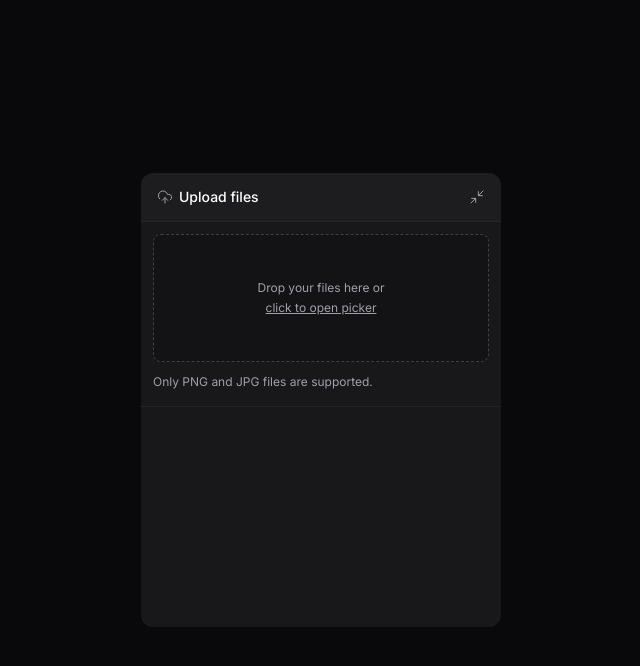
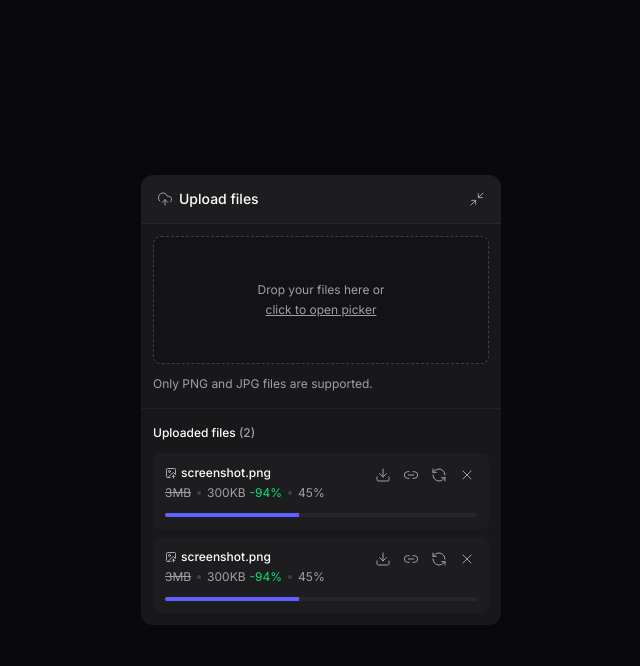
Before and after one commit to AurinoJunior/upload-widget-web, a React (Vite) app: page / in a window 1280 px wide. Both pictures are taken after a click on the button "Upload files". Shown: the top 666 px of the page, without its empty margins (319-959 px from the left). Built offline with nearby package versions, Linux system fonts and the light colour scheme.

Commit message:
Componente: Lista de uploads

```diff
--- a/package.json
+++ b/package.json
@@ -11,6 +11,7 @@
   },
   "dependencies": {
     "@radix-ui/react-collapsible": "1.1.10",
+    "@radix-ui/react-progress": "1.1.6",
     "@tailwindcss/vite": "4.1.5",
     "lucide-react": "0.509.0",
     "react": "19.1.0",
--- /dev/null
+++ b/src/components/upload-widget/upload-widget-item.tsx
@@ -0,0 +1,57 @@
+import * as Progress from "@radix-ui/react-progress";
+
+import { Download, ImageUp, Link2, RefreshCcw, X } from "lucide-react";
+import { Button } from "../ui/button";
+
+export function UploadWidgetItem() {
+  return (
+    <div className="p-3 rounded-lg flex flex-col gap-3 shadow-shape-content bg-white/2 relative overflow-hidden">
+      <div className="text-xs flex flex-col gap-1">
+        <span className="font-medium flex items-center gap-1">
+          <ImageUp className="size-3 text-zinc-300" strokeWidth={1.5} />
+          <span>screenshot.png</span>
+        </span>
+
+        <span className="text-xs text-zinc-400 flex gap-1.5 items-center">
+          <span className="line-through">3MB</span>
+          <div className="size-1 rounded-full bg-zinc-700" />
+          <span>
+            300KB
+            <span className="text-green-400 ml-1">-94%</span>
+          </span>
+          <div className="size-1 rounded-full bg-zinc-700" />
+          <span>45%</span>
+        </span>
+      </div>
+
+      <Progress.Root className="bg-zinc-800 rounded-full h-1 overflow-hidden">
+        <Progress.Indicator
+          className="bg-indigo-500 h-1"
+          style={{ width: "43%" }}
+        />
+      </Progress.Root>
+
+      <div className="absolute top-2.5 right-2.5 flex items-center gap-1">
+        <Button size="icon-sm">
+          <Download className="size-4" strokeWidth={1.5} />
+          <span className="sr-only">Download compressed image</span>
+        </Button>
+
+        <Button size="icon-sm">
+          <Link2 className="size-4" strokeWidth={1.5} />
+          <span className="sr-only">Copy remote URL</span>
+        </Button>
+
+        <Button size="icon-sm">
+          <RefreshCcw className="size-4" strokeWidth={1.5} />
+          <span className="sr-only">Retry upload</span>
+        </Button>
+
+        <Button size="icon-sm">
+          <X className="size-4" strokeWidth={1.5} />
+          <span className="sr-only">Cancel upload</span>
+        </Button>
+      </div>
+    </div>
+  );
+}
--- a/src/components/upload-widget/upload-widget-list.tsx
+++ b/src/components/upload-widget/upload-widget-list.tsx
@@ -1,3 +1,16 @@
+import { UploadWidgetItem } from "./upload-widget-item";
+
 export function UploadWidgetList() {
-  return <div className="px-3 h-48"></div>;
+  return (
+    <div className="px-3 flex flex-col gap-3">
+      <span className="text-xs font-medium">
+        Uploaded files <span className="text-zinc-400">(2)</span>
+      </span>
+
+      <div className="flex flex-col gap-2">
+        <UploadWidgetItem />
+        <UploadWidgetItem />
+      </div>
+    </div>
+  );
 }
```
Also changed, not shown: 1 other file (tests, documents, lock files or other folders).
